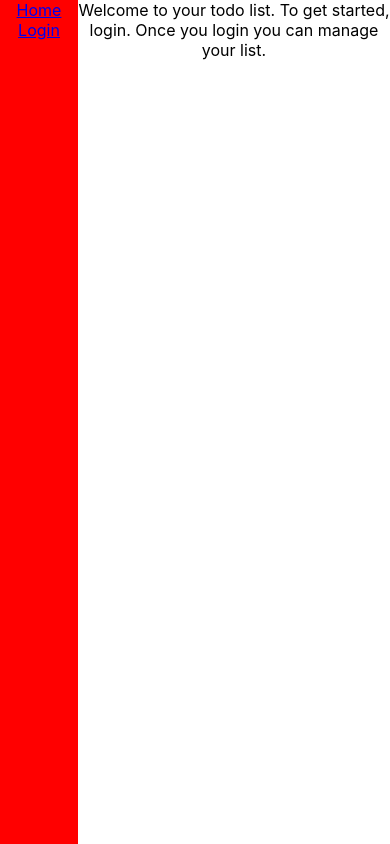
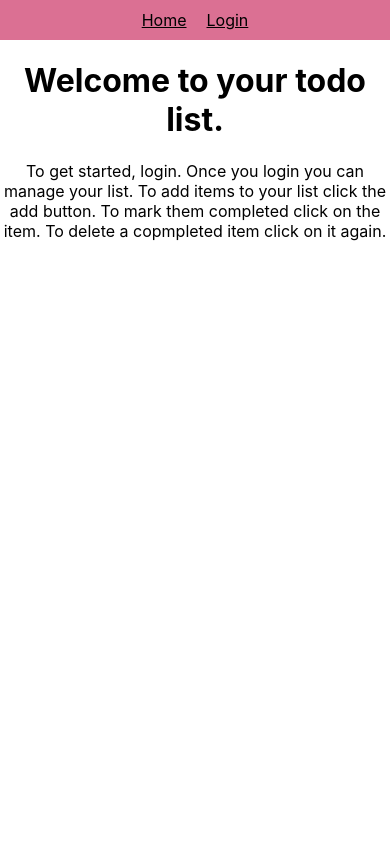
Before and after one commit to ShawnCarpenter/fe-todo, a React (Create React App) app: page / in a window 390 px wide. Built offline with nearby package versions, Linux system fonts and the light colour scheme; no server answers.

Commit message:
as done as it gets

```diff
--- a/src/App.css
+++ b/src/App.css
@@ -4,39 +4,36 @@
   grid-template-columns: 20% 1fr;
 }
 
-
-@media (prefers-reduced-motion: no-preference) {
-  .App-logo {
-    animation: App-logo-spin infinite 20s linear;
-  }
+.nav-links {
+  margin: 10px;
+  color: black;
 }
 
-.App-header {
-  background-color: #282c34;
-  min-height: 100vh;
-  display: flex;
-  flex-direction: column;
-  align-items: center;
-  justify-content: center;
-  font-size: calc(10px + 2vmin);
-  color: white;
+a {
+  color: black;
 }
 
-.App-link {
-  color: #61dafb;
-}
-
-@keyframes App-logo-spin {
-  from {
-    transform: rotate(0deg);
-  }
-  to {
-    transform: rotate(360deg);
-  }
+a:visited {
+  color: darkslategrey;
 }
 
 header {
-  background-color: red;
+  background-color:palevioletred;
   min-height: 100vh;
+  padding: 10px;
 
 }
+
+@media (max-width: 700px) {
+  .App {
+    display: flex;
+    flex-direction: column;
+  }
+  header {
+    min-height: auto;
+  }
+  div {
+    display: inline;
+  }
+
+}
--- a/src/App.js
+++ b/src/App.js
@@ -36,11 +36,11 @@ clearToken = () => {
       <div className="App">
         <Router>
           <header>
-            <div><Link to="/">Home</Link></div>
-            <div><Link to="/login">Login</Link></div>
+            <div className="nav-links"><Link to="/">Home</Link></div>
+            <div className="nav-links"><Link to="/login">Login</Link></div>
             {
               this.state.token &&
-              <div><Link to="/list">List</Link></div>
+              <div className="nav-links"><Link to="/list">List</Link></div>
             }
           </header>
           <Switch>
--- a/src/AuthPage/AuthPage.js
+++ b/src/AuthPage/AuthPage.js
@@ -23,18 +23,19 @@ export default class AuthPage extends Component {
 
 handleSignIn = async (e) => {
   e.preventDefault();
-
+try {
   const user = await signIn({
-      email: this.state.signInEmail,
-      password: this.state.signInPassword
-  });
-
-  console.log('=============================\n')
-  console.log('|| user.body', user.body)
-  console.log('\n=============================')
+    email: this.state.signInEmail,
+    password: this.state.signInPassword
+});
 
   this.props.handleToken(user.body.token);
   this.props.history.push('/list');
+} catch (error) {
+  console.log(error.response.body)
+}
+
+
 }
 componentDidCatch(err, errinfo) {
   console.log('=============================\n')
--- a/src/HomePage/HomePage.js
+++ b/src/HomePage/HomePage.js
@@ -4,8 +4,10 @@ export default class HomePage extends Component {
   render() {
     return (
       <div>
-        Welcome to your todo list.
-        To get started, login. Once you login you can manage your list.
+        <h1>Welcome to your todo list.</h1>
+        To get started, login. Once you login you can manage your list. To add items to your list click the add button.
+        To mark them completed click on the item.
+        To delete a copmpleted item click on it again.
       </div>
     )
   }
--- a/src/ListPage/ListPage.css
+++ b/src/ListPage/ListPage.css
@@ -1,5 +1,10 @@
+ul {
+  width: 75%
+}
 li {
   list-style: none;
+  font-size: 20px;
+  text-align: left;
 }
 .completed {
   text-decoration: line-through;
--- a/src/todo-api.js
+++ b/src/todo-api.js
@@ -15,7 +15,7 @@ export function signIn(userData) {
   try {
     return request.post(`${URL}/auth/signin`, userData);
 } catch(e) {
-    return { error: e.message }
+    return {e }
 }
 }
 
```
